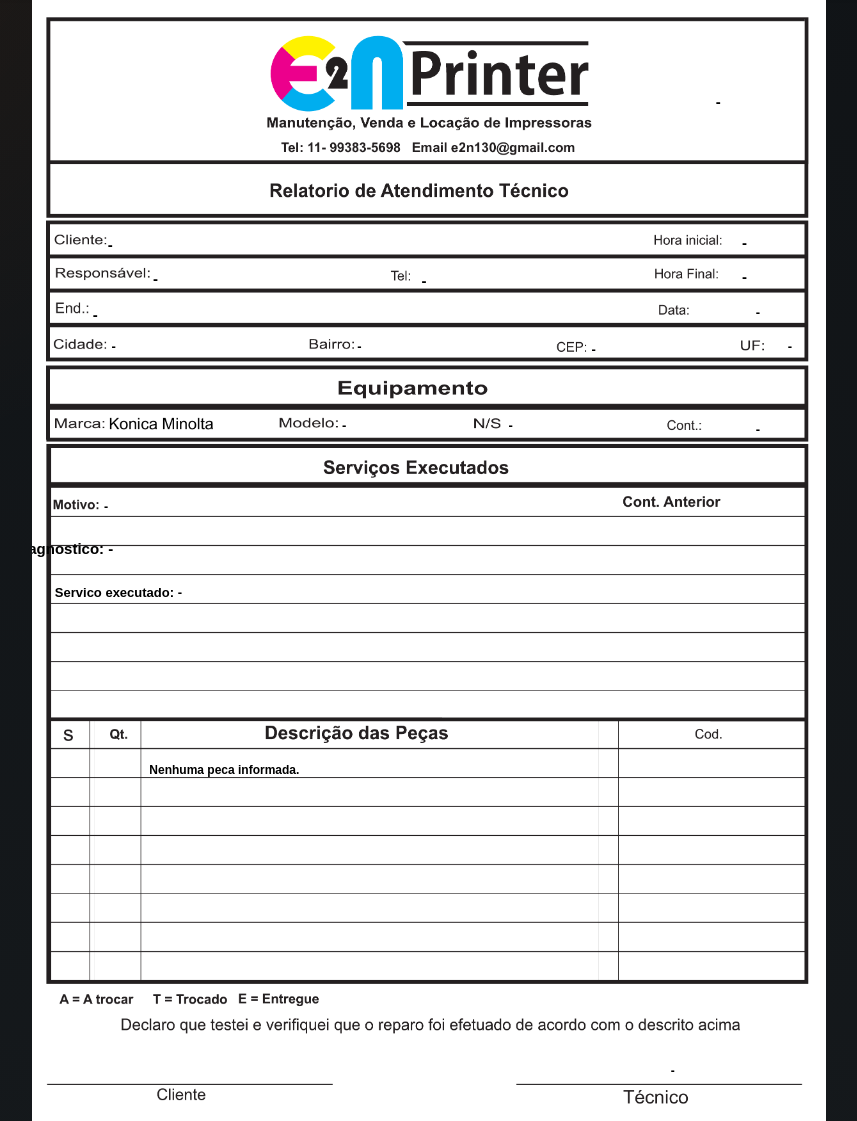
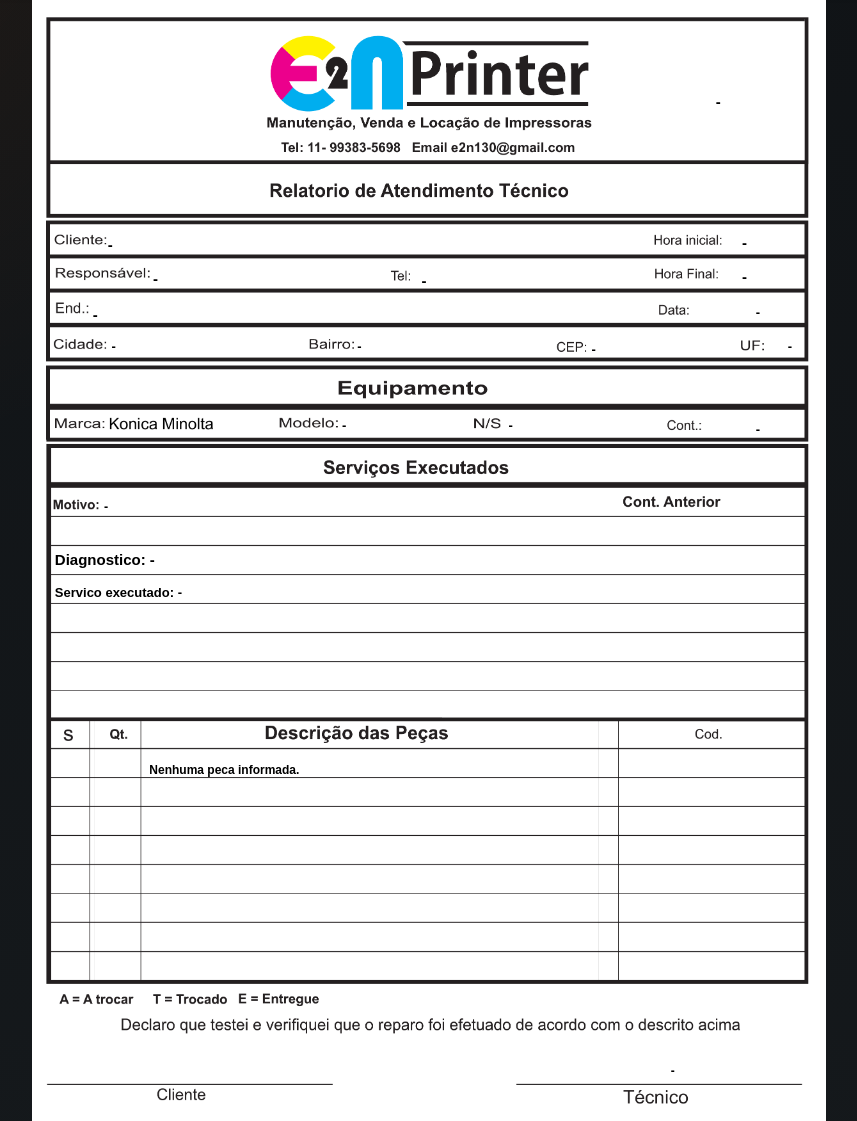
Before and after one commit to PRDog08/sistema-relatorios-tecnicos-e2nprinter, a Flask app: template templates/relatorio.html in a window 1280 px wide. Shown: the part 129-1250 px from the top of the page, without its empty margins (211-1068 px from the left). Run offline with Flask 3, Linux system fonts and the light colour scheme; the template is opened without the code that fills it, so the values that code supplies are empty.

Commit message:
Atualização do layout do sistema

```diff
--- a/static/style.css
+++ b/static/style.css
@@ -654,8 +654,8 @@ button:hover,
 }
 
 .rat-diagnostico {
-    top: 143mm !important;
-    left: -5mm !important;
+    top: 146mm !important;
+    left: 6mm !important;
     width: 180mm !important;
     height: 18mm !important;
     font-size: 15px !important;
```
